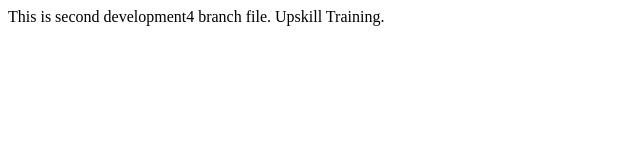
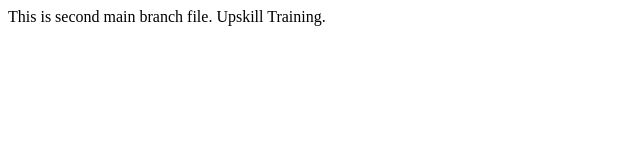
Before and after one commit to rahen2303/Resume3, a plain HTML site: page index2.html in a window 1280 px wide. Shown: the whole page, without its empty margins (0-640 px from the left). Drawn offline with Linux system fonts and the light colour scheme.

Commit message:
mainchanges

```diff
--- a/index2.html
+++ b/index2.html
@@ -2,7 +2,7 @@
     <head>
     </head>
     <body>
-        This is second development4 branch file.
+        This is second main branch file.
         Upskill Training.
     </body>
 </html>
```
